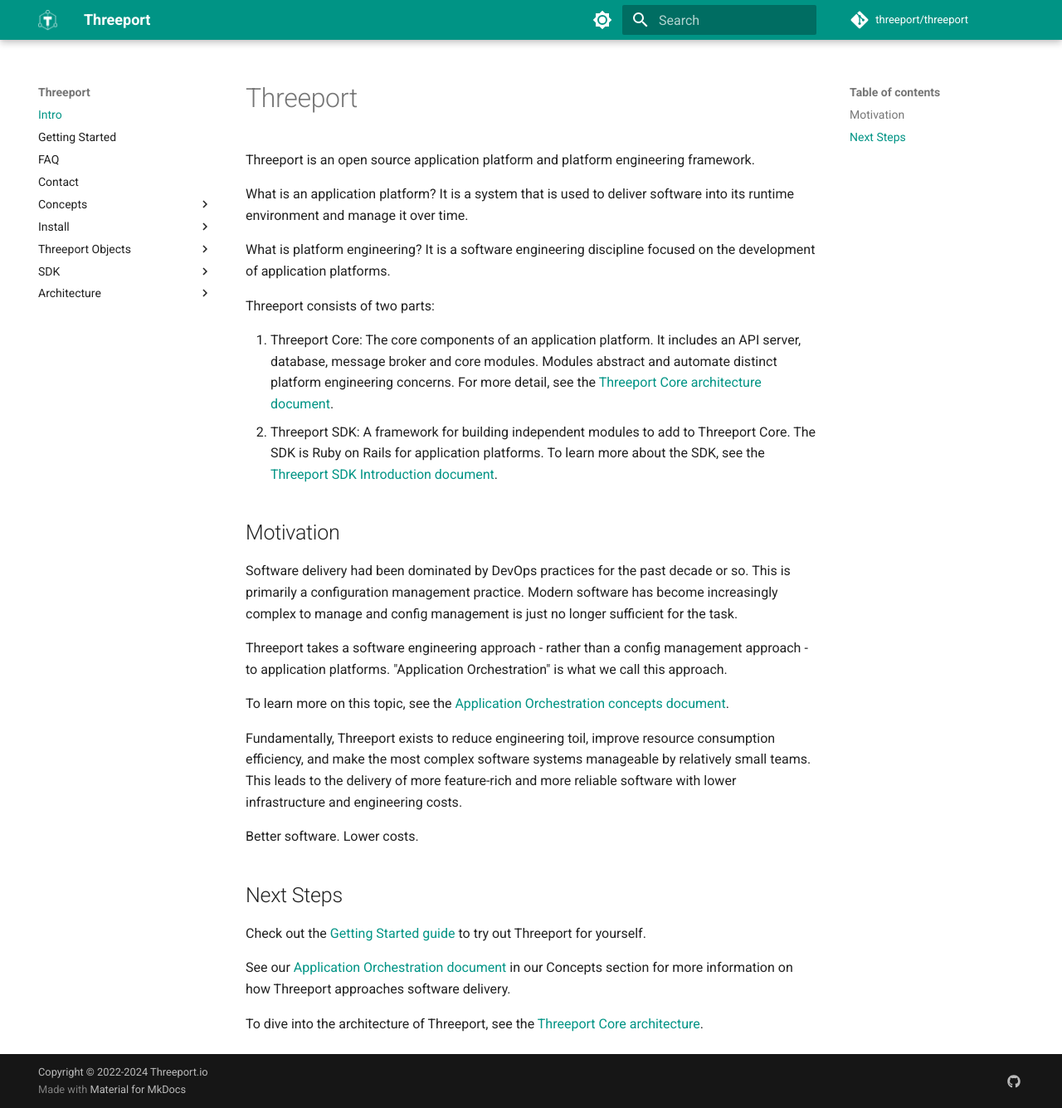
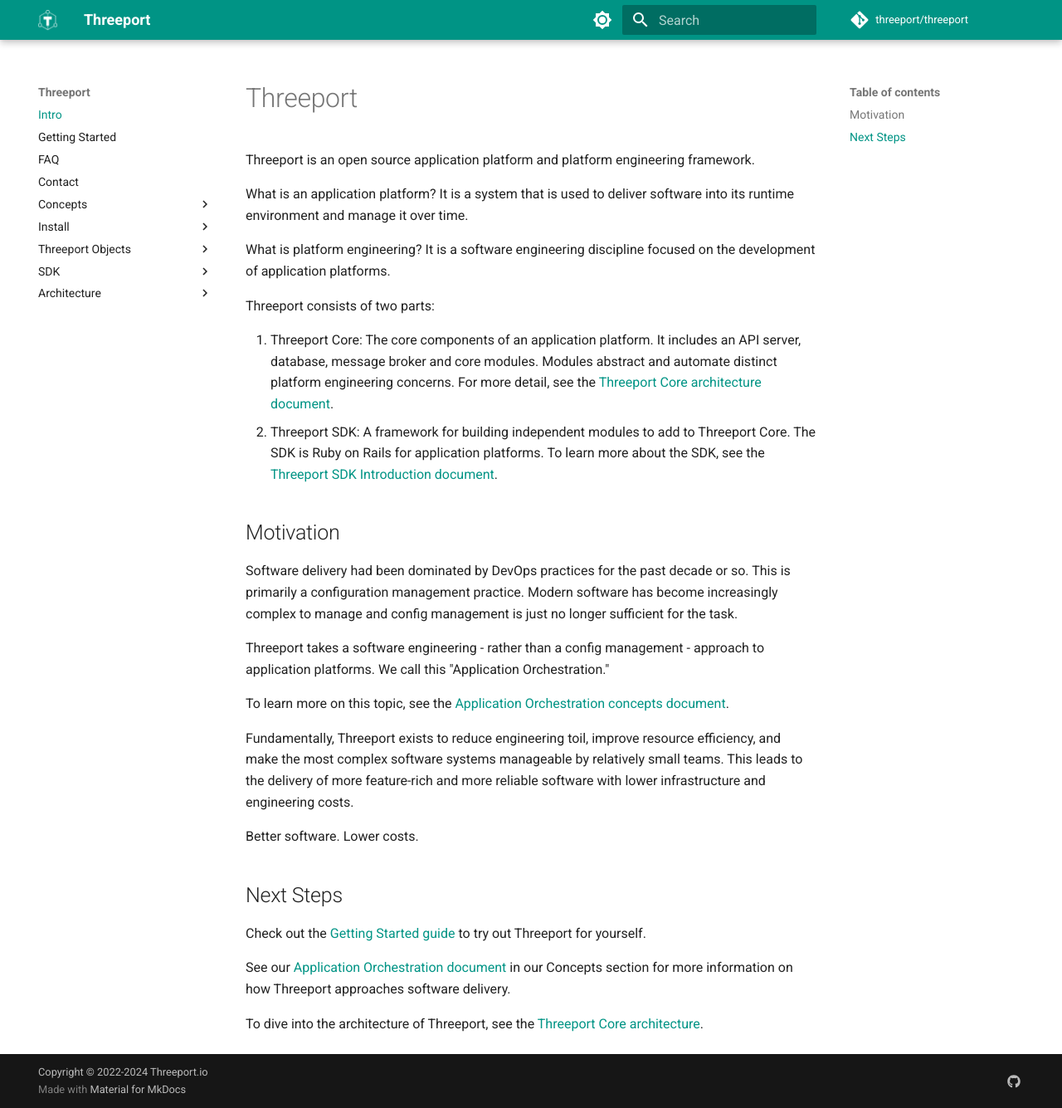
Before and after one commit to threeport/threeport, an MkDocs documentation site: the page built from docs/docs/index.md, in a window 1280 px wide and 1335 px high. Shown: the whole window at 83% size. Built offline with MkDocs 1.6.1 and Material for MkDocs 9.7.7, drawn with Linux system fonts in a browser that asks for light colours; comment, search, counter and statistics services are not loaded.

Commit message:
docs: mirror README updates to docs index
Signed-off-by: Rich Lander <lander2k2@protonmail.com>

```diff
--- a/docs/docs/index.md
+++ b/docs/docs/index.md
@@ -15,12 +15,12 @@
 
 Software delivery had been dominated by DevOps practices for the past decade or so.  This is primarily a configuration management practice.  Modern software has become increasingly complex to manage and config management is just no longer sufficient for the task.
 
-Threeport takes a software engineering approach - rather than a config management approach - to application platforms.  "Application Orchestration" is what we call this approach.
+Threeport takes a software engineering - rather than a config management - approach to application platforms.  We call this "Application Orchestration."
 
 To learn more on this topic, see the [Application Orchestration concepts document](./concepts/application-orchestration.md).
 
 Fundamentally, Threeport exists to reduce engineering toil, improve resource
-consumption efficiency, and make the most complex software systems manageable by
+efficiency, and make the most complex software systems manageable by
 relatively small teams.  This leads to the delivery of more feature-rich and
 more reliable software with lower infrastructure and engineering costs.
 
```
